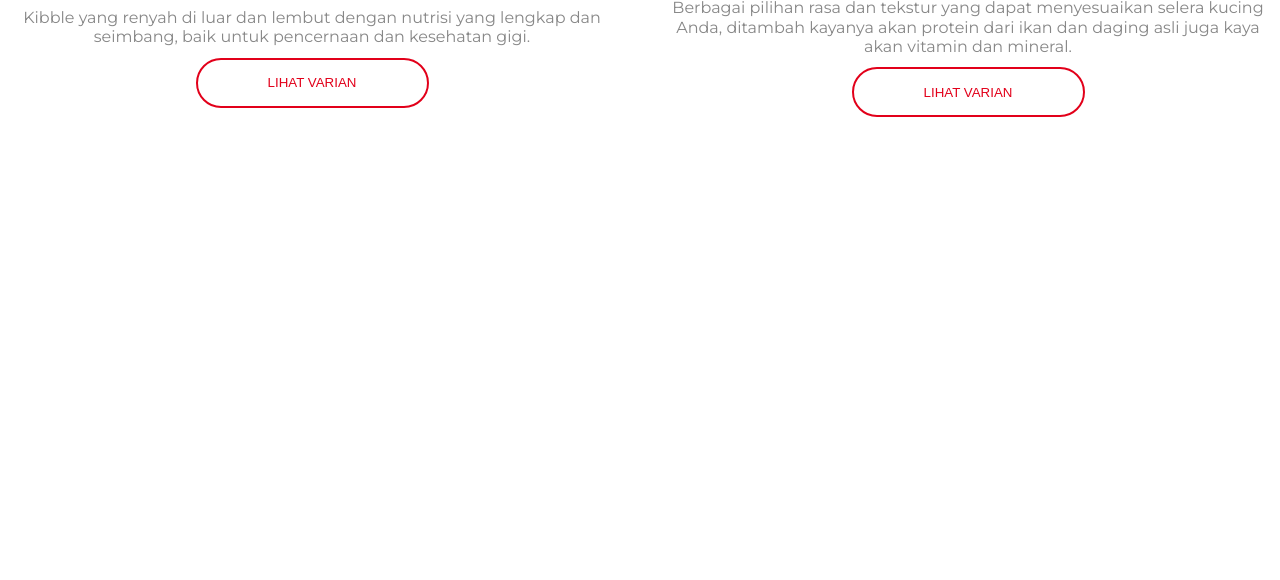
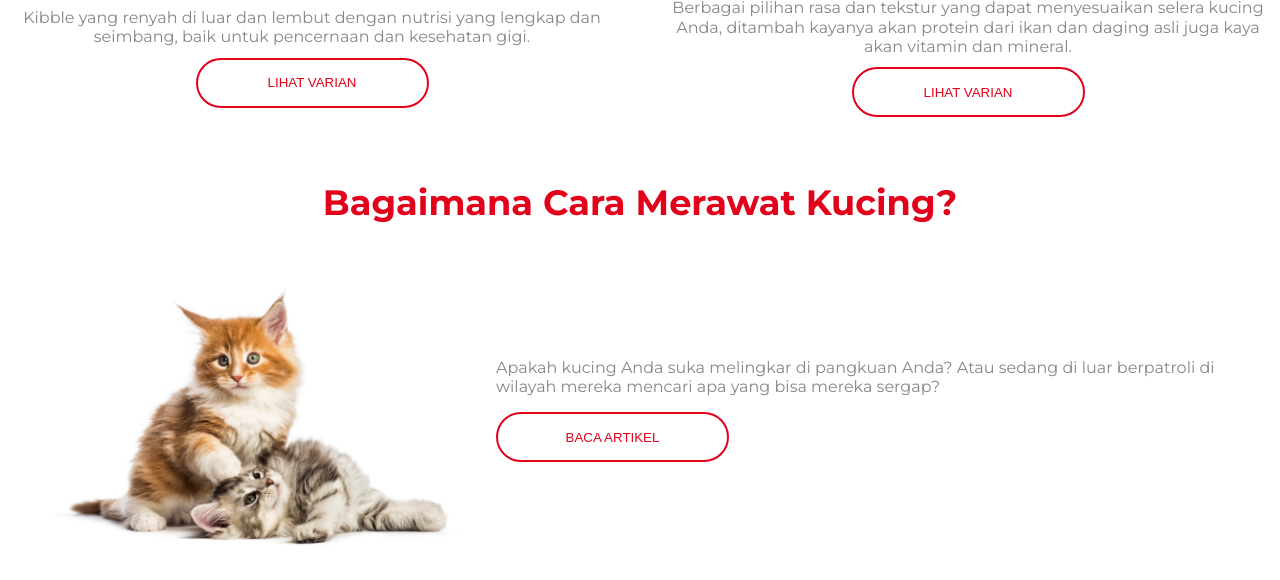
Before and after one commit to nikosetiawanp/cat-website, a plain HTML site: page index.html in a window 1280 px wide. Shown: the part 898-1478 px from the top of the page. Before the commit the page ends 1031 px from the top, so only its background shows below. Drawn offline with Linux system fonts and the light colour scheme.

Commit message:
finished article

```diff
--- a/index.css
+++ b/index.css
@@ -248,3 +248,62 @@ h3 {
 /* DESKTOP */
 @media only screen and (min-width: 1440px) {
 }
+
+/* CREATE-ARTICLE */
+/* MOBILE */
+.create-article {
+  display: flex;
+  flex-direction: column;
+  justify-content: center;
+  align-items: center;
+
+  padding: 1rem;
+}
+
+.article-right {
+  display: flex;
+  flex-direction: column;
+  align-items: center;
+
+  gap: 1rem;
+}
+
+.kitten {
+  width: 30rem;
+  height: auto;
+  align-self: center;
+}
+
+.baca {
+  height: 50px;
+  width: 233px;
+  border-radius: 2rem;
+  border: 2px solid #e2001a;
+  background: none;
+  color: #e2001a;
+}
+
+.baca:hover {
+  background-color: #e2001a;
+  color: white;
+  cursor: pointer;
+}
+
+/* TABLET */
+@media only screen and (min-width: 768px) {
+  .create-article {
+    flex-direction: row;
+  }
+  .article-right {
+    justify-content: flex-start;
+    align-items: flex-start;
+  }
+}
+
+/* DESKTOP */
+@media only screen and (min-width: 1440px) {
+  .kitten {
+    width: 50rem;
+    height: auto;
+  }
+}
--- a/index.html
+++ b/index.html
@@ -72,6 +72,17 @@
         <button class="lihat">LIHAT VARIAN</button>
       </div>
     </div>
+    <h2>Bagaimana Cara Merawat Kucing?</h2>
+    <div class="create-article">
+      <img src="./assets/kitten.jpg" alt="" class="kitten" />
+      <div class="article-right">
+        <p>
+          Apakah kucing Anda suka melingkar di pangkuan Anda? Atau sedang di
+          luar berpatroli di wilayah mereka mencari apa yang bisa mereka sergap?
+        </p>
+        <button class="baca">BACA ARTIKEL</button>
+      </div>
+    </div>
   </body>
 </html>
 
```
